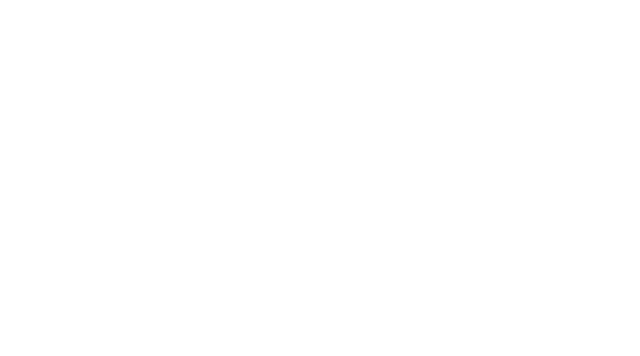
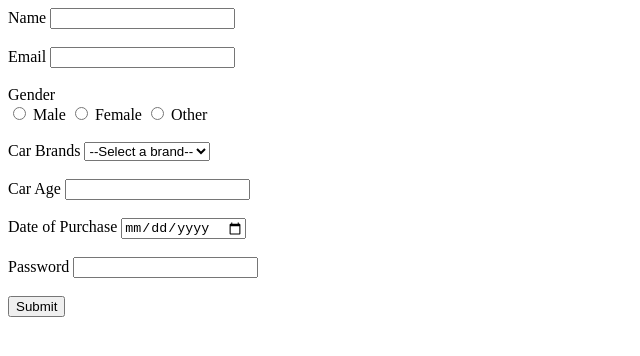
Before and after one commit to acciojob/car-insurance-form-Pranavm103, a website: page main.html in a window 1280 px wide. Shown: the whole page, without its empty margins (0-640 px from the left). Drawn offline with Linux system fonts and the light colour scheme.

Commit message:
created a submission

```diff
--- a/main.html
+++ b/main.html
@@ -8,6 +8,64 @@
 
 <body>
 	<!-- the entire body must be written by student -->
+	<form method="post">
+    <!-- Name -->
+    <label for="name">Name</label>
+    <input type="text" id="name" name="name" required>
+
+    <br><br>
+
+    <!-- Email -->
+    <label for="email">Email</label>
+    <input type="email" id="email" name="email" required>
+
+    <br><br>
+
+    <!-- Gender -->
+    <span>Gender</span><br>
+    <input type="radio" id="gender-male" name="gender" value="male" required>
+    <label for="gender-male">Male</label>
+
+    <input type="radio" id="gender-female" name="gender" value="female" required>
+    <label for="gender-female">Female</label>
+
+    <input type="radio" id="gender-other" name="gender" value="other" required>
+    <label for="gender-other">Other</label>
+
+    <br><br>
+
+    <!-- Car Brands -->
+    <label for="cars">Car Brands</label>
+    <select id="cars" name="cars">
+      <option value="">--Select a brand--</option>
+      <option value="bmw">BMW</option>
+      <option value="audi">Audi</option>
+      <option value="mercedez">Mercedez</option>
+    </select>
+
+    <br><br>
+
+    <!-- Car Age -->
+    <label for="carage">Car Age</label>
+    <input type="number" id="carage" name="carage" required>
+
+    <br><br>
+
+    <!-- Date of Purchase -->
+    <label for="dop">Date of Purchase</label>
+    <input type="date" id="dop" name="dop" required>
+
+    <br><br>
+
+    <!-- Password -->
+    <label for="password">Password</label>
+    <input type="password" id="password" name="password" required>
+
+    <br><br>
+
+    <!-- Submit Button -->
+    <button type="submit">Submit</button>
+  </form>
     <script type="text/javascript" src="./script.js">
 </script>
 
```
